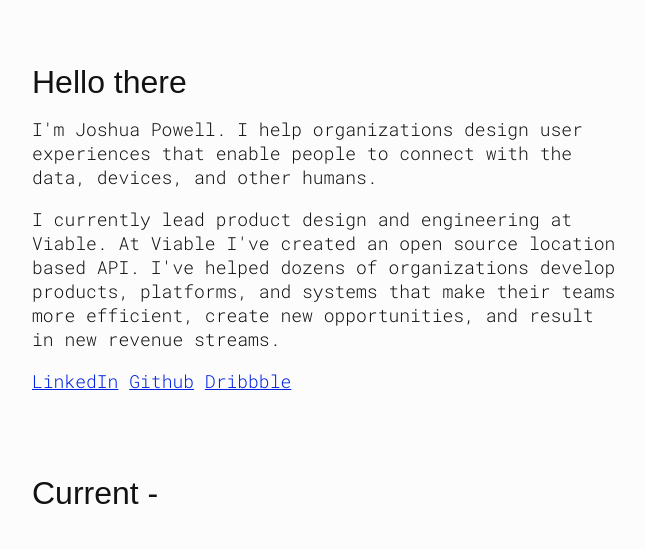
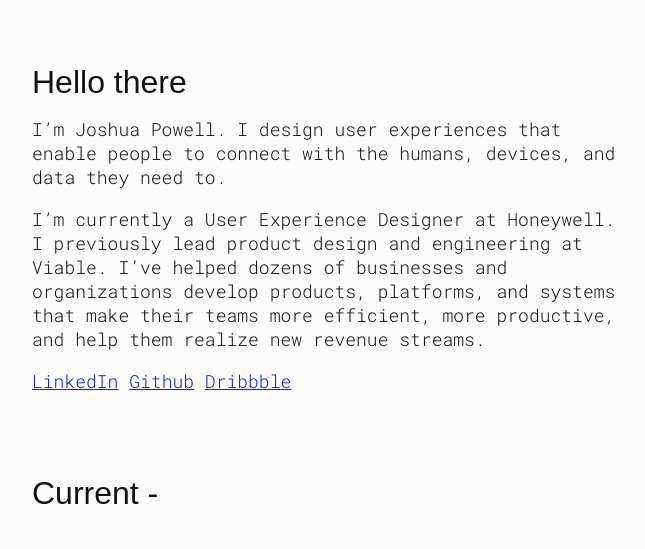
Before and after one commit to joshuapowell/www.joshuapowell.io, a Python web app: template app/templates/index.html in a window 1280 px wide. Shown: the part 84-633 px from the top of the page, without its empty margins (8-653 px from the left). Run offline with Jinja, Linux system fonts and the light colour scheme; the template is opened without the code that fills it, so the values that code supplies are empty; some web fonts are replaced.

Commit message:
Revised home page content

```diff
--- a/app/templates/index.html
+++ b/app/templates/index.html
@@ -16,15 +16,10 @@
     <div class="row lead">
       <div class="col-xs-12 col-sm-12 col-md-6 col-lg-6">
         <p>
-          I'm Joshua Powell. I help organizations design user experiences that
-          enable people to connect with the data, devices, and other humans.
+            I’m Joshua Powell. I design user experiences that enable people to connect with the humans, devices, and data they need to.
         </p>
         <p>
-          I currently lead product design and engineering at Viable. At Viable
-          I've created an open source location based API. I've helped dozens of
-          organizations develop products, platforms, and systems that make their
-          teams more efficient, create new opportunities, and result in new
-          revenue streams.
+            I’m currently a User Experience Designer at Honeywell. I previously lead product design and engineering at Viable. I’ve helped dozens of businesses and organizations develop products, platforms, and systems that make their teams more efficient, more productive, and help them realize new revenue streams.
         </p>
         <p>
           <a href="https://www.linkedin.com/in/joshuaisaacpowell/" target="_blank" rel="noreferrer">LinkedIn</a> <a href="https://github.com/joshuapowell" target="_blank" rel="noreferrer">Github</a> <a href="https://dribbble.com/joshuapowell" target="_blank" rel="noreferrer">Dribbble</a>
```
